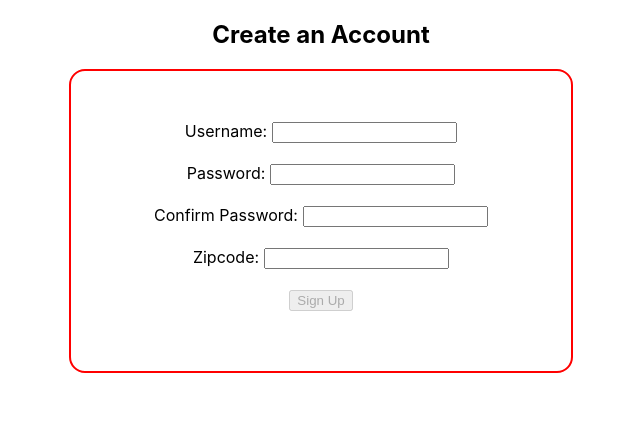
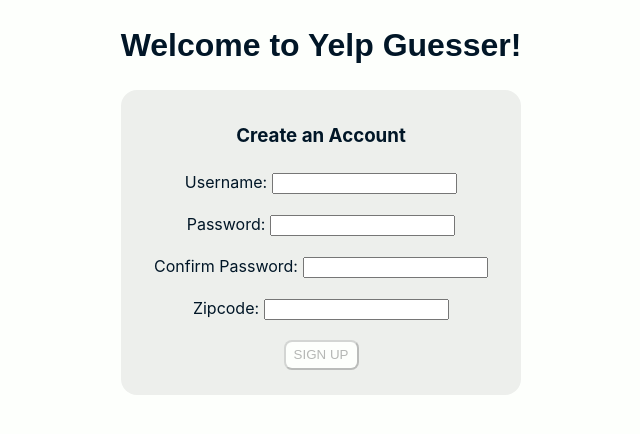
Before and after one commit to BLewis739/u3_project_yelp_guesser_f, a React (Create React App) app in the folder yelp-guesser/: page / in a window 1280 px wide. Shown: the top 434 px of the page, without its empty margins (319-959 px from the left). Built offline with nearby package versions, Linux system fonts and the light colour scheme.

Commit message:
re-styled pages using new color pallet. added to about page

```diff
--- a/yelp-guesser/src/App.js
+++ b/yelp-guesser/src/App.js
@@ -3,6 +3,7 @@
 import SignIn from './pages/signin'
 import About from './pages/about'
 import Gameplay from './pages/gameplay'
+import Scores from './pages/scores'
 import logo from './logo.svg'
 import './App.css'
 
@@ -16,6 +17,7 @@
             <Route path="/signin" element={<SignIn />} />
             <Route path="/about" element={<About />} />
             <Route path="/gameplay" element={<Gameplay />} />
+            <Route path="/scores" element={<Scores />} />
           </Routes>
         </main>
       </header>
--- a/yelp-guesser/src/index.css
+++ b/yelp-guesser/src/index.css
@@ -5,6 +5,8 @@
     sans-serif;
   -webkit-font-smoothing: antialiased;
   -moz-osx-font-smoothing: grayscale;
+  background-color: #FDFFFC;
+  color: #011627;
 }
 
 code {
@@ -13,12 +15,39 @@
 }
 
 .register {
-border: 2px solid red;
+height: 300px;
+width: 400px;
+padding-top: 5px;
+margin: auto;
+background-color: #edefec;
 border-radius: 16px;
-height: 270px;
-width: 500px;
-padding-top: 30px;
-margin: auto;
+}
+
+.register h3{
+  padding-top:10px;
+  padding-bottom: 5px;
+}
+
+.register-wrapper h2{
+  font-family: 'Source Sans Pro', sans-serif;
+  font-size: 32px;
+}
+
+
+.register button {
+  width: 75px;
+  height: 30px;
+  background-color: #FDFFFC;
+  border-radius: 8px;
+}
+
+.register button:enabled{
+  border-color: #2EC4B6;
+}
+
+.register button:enabled:hover{
+  background-color: #2EC4B6;
+  color:#FDFFFC;
 }
 
 form .register-form{
@@ -34,7 +63,7 @@
 }
 
 .signin{
-  border: 2px solid red;
+  border: 2px solid #E71D36;
 border-radius: 16px;
 height: 270px;
 width: 400px;
@@ -46,7 +75,19 @@
   margin: 5px;
 }
 
+.about h2{
+  font-family: 'Source Sans Pro', sans-serif;
+  font-size: 32px;
+}
+
+.about-blurb{
+  width:600px;
+  margin:auto;
+  margin-bottom: 15px;
+}
+
 .dev-wrapper{
+  margin-top: 10px;
   display: grid;
   grid-template-columns: 1fr 1fr 1fr;
   justify-items: center;
@@ -54,35 +95,62 @@
 
 .dev-card{
   padding-top: 15px;
-  background-color: rgb(244, 131, 123);
-  height: 375px;
-  width: 300px;
+  height: 400px;
+  width: 350px;
   justify-content: center;
   text-align: center;
   margin: 10px;
-  border: solid 2px red;
+  border: 3px solid #E71D36;
   border-radius: 16px;
+  color: #011627;
 }
 
 .dev-card a{
   text-decoration: none;
-  color:oldlace;
+  font-family: 'Source Sans Pro Bold 700', sans-serif;
+  font-size: 18px;
+  color:#2EC4B6;
 }
 
 .dev-card a:hover{
   color:darkslategray;
 }
 
+.dev-card p{
+  padding-left: 10px;
+  padding-right: 10px;
+}
+
 img{
   height: 200px;
   width: 200px;
   border-radius: 16px;
+  margin-top: 5px;;
 }
 
 .gameboard{
   height: 500px;
-  width: 500px;
-  border: solid 2px red;
+  width: 600px;
+  border: solid 3px #E71D36;
   border-radius: 16px;
   margin:auto;
 }
+
+.game-button{
+  margin-top: 20px;
+  width: 75px;
+  height: 30px;
+  background-color: #FDFFFC;
+  border-radius: 8px;
+  border-color:#2EC4B6 ;
+}
+
+.game-button:hover{
+  background-color: #2EC4B6;
+  color:#FDFFFC;
+}
+
+.gameplay-wrapper h2{
+  font-family: 'Source Sans Pro', sans-serif;
+  font-size: 32px;
+}
--- a/yelp-guesser/src/pages/about.js
+++ b/yelp-guesser/src/pages/about.js
@@ -2,6 +2,15 @@
   return (
     <div className="about">
       <h2>About Yelp Guesser</h2>
+
+      <div className="about-blurb">
+        <p>
+          Yelp Guesser is a guessing game inspired by GeoGuessr. It was created
+          with the Yelp Fusion API, PostgreSQLs, Expres, React, and NodeJs. It
+          was created by Nick Lopez, Brad Lewis, and Mily Wendland during their
+          Software Engineering Intensive at General Assembly in April, 2022.
+        </p>
+      </div>
       <div className="dev-wrapper">
         <div className="dev-card">
           <img
@@ -30,7 +39,10 @@
           ></img>
           <h3 className="dev-name">Mily Wendland</h3>
           <a href="https://github.com/milywendland">Check out Mily's Github</a>
-          <p>Blurb about Mily</p>
+          <p>
+            Mily is a former professional coffee snob, who loves gaming
+            (especially Minecraft), bright colors, and CSS.
+          </p>
         </div>
       </div>
     </div>
--- a/yelp-guesser/src/pages/gameplay.js
+++ b/yelp-guesser/src/pages/gameplay.js
@@ -1,8 +1,10 @@
 const Gameplay = () => {
   return (
-    <div>
+    <div className="gameplay-wrapper">
       <h2>yelp guesser</h2>
       <div className="gameboard"></div>
+      <div className="stars"></div>
+      <button className="game-button">SUBMIT</button>
     </div>
   )
 }
--- a/yelp-guesser/src/pages/register.js
+++ b/yelp-guesser/src/pages/register.js
@@ -33,9 +33,10 @@
   }
 
   return (
-    <div>
-      <h2>Create an Account</h2>
+    <div className="register-wrapper">
+      <h2>Welcome to Yelp Guesser!</h2>
       <div className="register">
+        <h3>Create an Account</h3>
         <form className="register-form" onSubmit={handleSubmit}>
           <div className="input-wrapper">
             <label>
@@ -73,7 +74,7 @@
                   formValues.confirmPassword === formValues.password)
               }
             >
-              Sign Up
+              SIGN UP
             </button>
           </div>
         </form>
--- /dev/null
+++ b/yelp-guesser/src/pages/scores.js
@@ -0,0 +1,40 @@
+const Scores = () => {
+  return (
+    <div className="scores-wrapper">
+      <div className="your-scores">
+        <h2>Your High Scores</h2>
+        <ol>
+          <li></li>
+          <li></li>
+          <li></li>
+          <li></li>
+          <li></li>
+        </ol>
+      </div>
+
+      {/* <div className="area-leaderboard">
+        <h2>(insert zipcode) Leaderboard</h2>
+        <ol>
+          <li></li>
+          <li></li>
+          <li></li>
+          <li></li>
+          <li></li>
+        </ol>
+      </div> */}
+
+      <div className="world-leaderboard">
+        <h2>World Leaderboard</h2>
+        <ol>
+          <li></li>
+          <li></li>
+          <li></li>
+          <li></li>
+          <li></li>
+        </ol>
+      </div>
+    </div>
+  )
+}
+
+export default Scores
```
